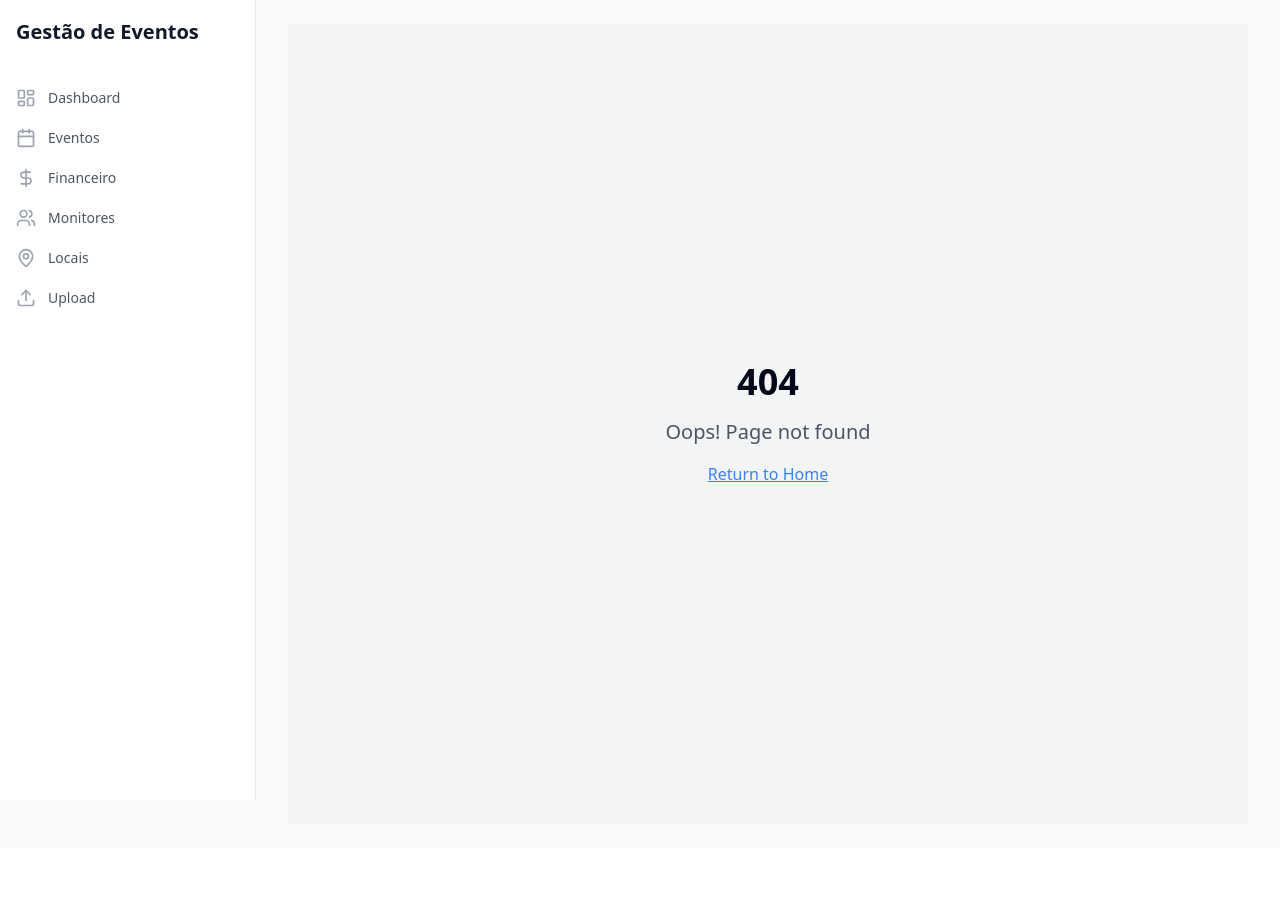
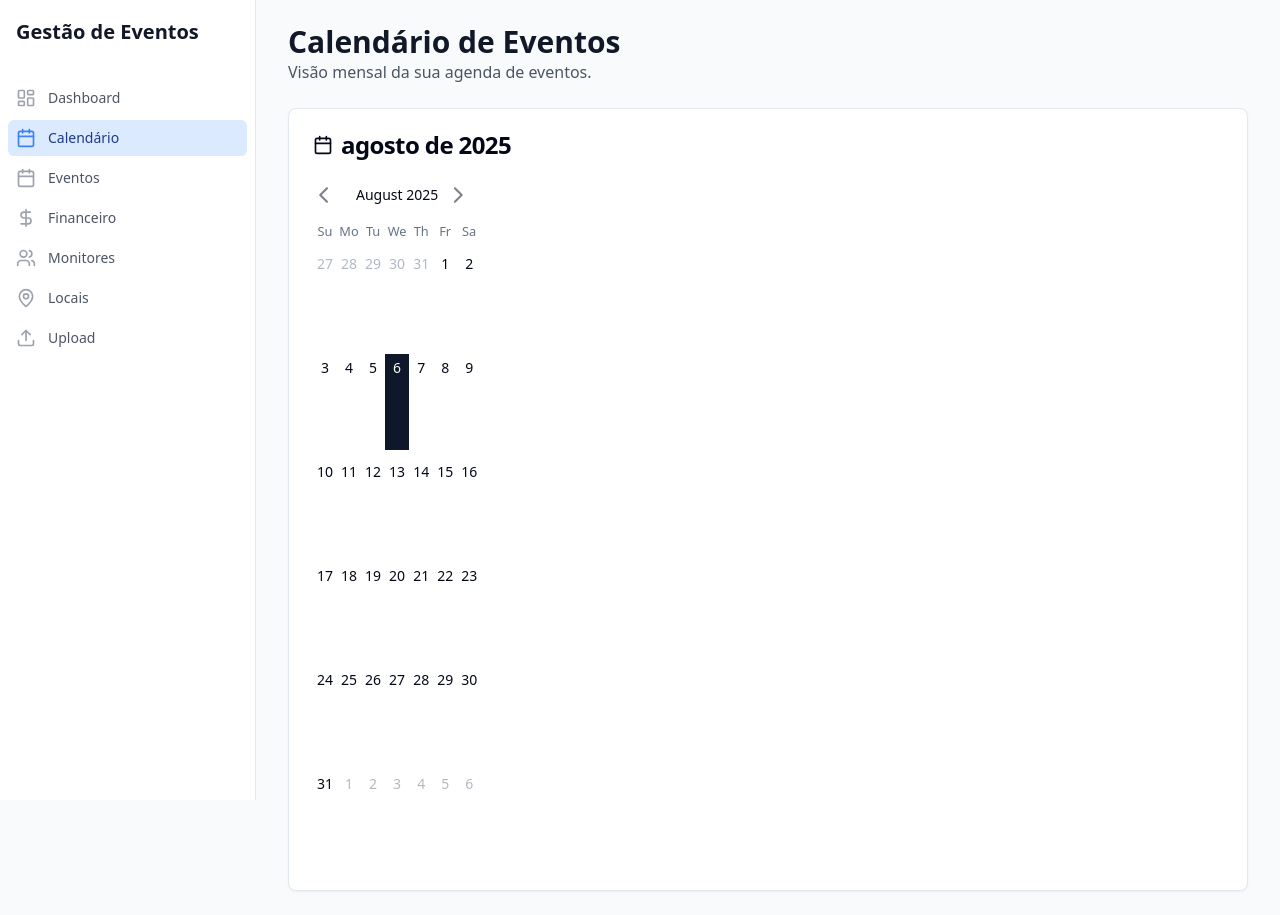
Before and after one commit to marcoshs88/projetos, a React (Vite) app: page /calendario in a window 1280 px wide. Before the commit this address had no page. Before the commit the page ends 848 px from the top, so only its background shows below. Built offline with nearby package versions, Linux system fonts and the light colour scheme.

Commit message:
[lasy] Adicionada aba de Calendário com visão mensal de eventos - escreveu 3 arquivo(s)

```diff
--- a/src/App.tsx
+++ b/src/App.tsx
@@ -10,6 +10,7 @@ import Upload from "./pages/Upload";
 import Finance from "./pages/Finance";
 import Monitors from "./pages/Monitors";
 import Locations from "./pages/Locations";
+import CalendarPage from "./pages/CalendarPage"; // Importando a nova página
 import NotFound from "./pages/NotFound";
 
 const queryClient = new QueryClient();
@@ -28,6 +29,7 @@ const App = () => (
             <Route path="/financeiro" element={<Finance />} />
             <Route path="/monitores" element={<Monitors />} />
             <Route path="/locais" element={<Locations />} />
+            <Route path="/calendario" element={<CalendarPage />} /> {/* Nova rota */}
             <Route path="*" element={<NotFound />} />
           </Routes>
         </Layout>
--- a/src/components/layout/Layout.tsx
+++ b/src/components/layout/Layout.tsx
@@ -3,7 +3,7 @@ import { Link, useLocation } from 'react-router-dom';
 import { cn } from '@/lib/utils';
 import {
   LayoutDashboard,
-  Calendar,
+  Calendar as CalendarDays, // Renomeado para evitar conflito
   Upload,
   DollarSign,
   Users,
@@ -20,7 +20,8 @@ interface LayoutProps {
 
 const navigation = [
   { name: 'Dashboard', href: '/', icon: LayoutDashboard },
-  { name: 'Eventos', href: '/eventos', icon: Calendar },
+  { name: 'Calendário', href: '/calendario', icon: CalendarDays },
+  { name: 'Eventos', href: '/eventos', icon: CalendarDays },
   { name: 'Financeiro', href: '/financeiro', icon: DollarSign },
   { name: 'Monitores', href: '/monitores', icon: Users },
   { name: 'Locais', href: '/locais', icon: MapPin },
--- /dev/null
+++ b/src/pages/CalendarPage.tsx
@@ -0,0 +1,103 @@
+import { useState } from 'react';
+import { Card, CardContent, CardHeader, CardTitle } from '@/components/ui/card';
+import { Calendar } from '@/components/ui/calendar';
+import { useLocalStorage } from '@/hooks/useLocalStorage';
+import { Event } from '@/types';
+import { DayContent, DayContentProps } from 'react-day-picker';
+import { Badge } from '@/components/ui/badge';
+import { Calendar as CalendarIcon } from 'lucide-react';
+
+const CalendarPage = () => {
+  const [events] = useLocalStorage<Event[]>('events', []);
+  const [currentMonth, setCurrentMonth] = useState(new Date());
+
+  // Agrupa os eventos por data para fácil acesso
+  const eventsByDate = events.reduce((acc, event) => {
+    const date = event.data;
+    if (!acc[date]) {
+      acc[date] = [];
+    }
+    acc[date].push(event);
+    return acc;
+  }, {} as Record<string, Event[]>);
+
+  // Componente customizado para renderizar o conteúdo de cada dia
+  const CustomDayContent = (props: DayContentProps) => {
+    const dateStr = props.date.toISOString().split('T')[0];
+    const dayEvents = eventsByDate[dateStr] || [];
+
+    return (
+      <div className="relative h-full w-full flex flex-col p-1">
+        <DayContent {...props} />
+        {dayEvents.length > 0 && (
+          <div className="mt-1 space-y-1 overflow-y-auto">
+            {dayEvents.map(event => (
+              <Badge
+                key={event.id}
+                variant="secondary"
+                className="w-full text-left block whitespace-nowrap overflow-hidden text-ellipsis"
+              >
+                {event.horario} - {event.cliente}
+              </Badge>
+            ))}
+          </div>
+        )}
+      </div>
+    );
+  };
+
+  return (
+    <div className="space-y-6">
+      <div>
+        <h1 className="text-3xl font-bold text-gray-900">Calendário de Eventos</h1>
+        <p className="text-gray-600">
+          Visão mensal da sua agenda de eventos.
+        </p>
+      </div>
+
+      <Card>
+        <CardHeader>
+          <CardTitle className="flex items-center space-x-2">
+            <CalendarIcon className="h-5 w-5" />
+            <span>
+              {currentMonth.toLocaleString('pt-BR', { month: 'long', year: 'numeric' })}
+            </span>
+          </CardTitle>
+        </CardHeader>
+        <CardContent>
+          <Calendar
+            mode="single"
+            selected={new Date()}
+            onMonthChange={setCurrentMonth}
+            className="p-0"
+            classNames={{
+              months: "flex flex-col sm:flex-row space-y-4 sm:space-x-4 sm:space-y-0",
+              month: "space-y-4",
+              caption: "flex justify-center pt-1 relative items-center",
+              caption_label: "text-sm font-medium",
+              nav: "space-x-1 flex items-center",
+              nav_button: "h-7 w-7 bg-transparent p-0 opacity-50 hover:opacity-100",
+              table: "w-full border-collapse space-y-1",
+              head_row: "flex",
+              head_cell: "text-muted-foreground rounded-md w-full font-normal text-[0.8rem]",
+              row: "flex w-full mt-2",
+              cell: "h-24 w-full text-center text-sm p-0 relative [&:has([aria-selected])]:bg-accent first:[&:has([aria-selected])]:rounded-l-md last:[&:has([aria-selected])]:rounded-r-md focus-within:relative focus-within:z-20",
+              day: "h-full w-full p-0 font-normal",
+              day_selected: "bg-primary text-primary-foreground hover:bg-primary hover:text-primary-foreground focus:bg-primary focus:text-primary-foreground",
+              day_today: "bg-accent text-accent-foreground",
+              day_outside: "text-muted-foreground opacity-50",
+              day_disabled: "text-muted-foreground opacity-50",
+              day_range_middle: "aria-selected:bg-accent aria-selected:text-accent-foreground",
+              day_hidden: "invisible",
+            }}
+            components={{
+              DayContent: CustomDayContent,
+            }}
+          />
+        </CardContent>
+      </Card>
+    </div>
+  );
+};
+
+export default CalendarPage;
```
